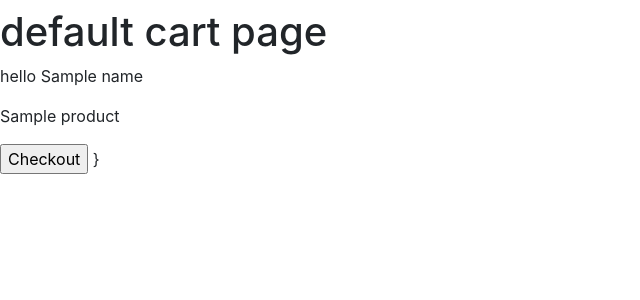
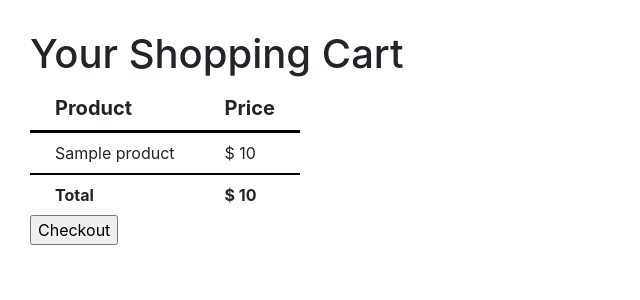
Before and after one commit to rahul-tuladhar/cs4750-databases-final-project, a Django app: template Vapor/cart/templates/cart/cart_view.html in a window 1280 px wide. Shown: the part 52-352 px from the top of the page, without its empty margins (0-640 px from the left). Run offline with Django 3.2, Linux system fonts and the light colour scheme; the template is opened without the code that fills it: most values are stand-ins (such as "Sample title", 1, 10 or a date in 2020); some libraries are stand-ins or nearby versions.

Commit message:
style on shopping cart page

```diff
--- /dev/null
+++ b/Vapor/cart/static/cart/style.css
@@ -0,0 +1,23 @@
+th, td {
+	padding: 10px;
+	padding-left: 25px;
+	padding-right: 25px;
+}
+
+th {
+	font-size: 20px;
+	border-bottom: 3px solid black;
+}
+
+.l-margin {
+	margin: 30px;
+}
+
+.totalrow {
+	font-weight: bold;
+	border-top: 2px solid black;
+}
+
+.testclass {
+	background-color: red;
+}
--- a/Vapor/cart/templates/cart/cart_view.html
+++ b/Vapor/cart/templates/cart/cart_view.html
@@ -2,24 +2,41 @@
 <link rel="stylesheet" href="https://fonts.googleapis.com/css?family=Roboto">
 <link rel="stylesheet" href="https://maxcdn.bootstrapcdn.com/bootstrap/4.0.0-beta.2/css/bootstrap.min.css" integrity="sha384-PsH8R72JQ3SOdhVi3uxftmaW6Vc51MKb0q5P2rRUpPvrszuE4W1povHYgTpBfshb" crossorigin="anonymous">
 <link rel="stylesheet" href="http://code.ionicframework.com/ionicons/2.0.1/css/ionicons.min.css">
-<link rel="stylesheet" href="{% static "css/home/home.css" %}">
+<link rel="stylesheet" href="{% static 'css/home/home.css' %}">
+
 {% include "home/navbar.html" %}
+{% load static %}
+<link rel="stylesheet" type='text/css' href="{% static 'cart/style.css' %}" />
+<div class="l-margin">
+	{% if name %}
+		<h1> Your Shopping Cart </h1>
 
-<h1> default cart page </h1>
+		<table>
+			<tbody>
+				<tr>
+					<th> Product </th>
+					<th> Price </th>
+				{% for product in items %}
+					<tr>
+						<td> {{ product.product_name }} </td>
+						<td> $ {{ product.price }} </td>
+					</tr>
+				{% endfor %}
 
-{% if name %}
-<p> hello {{ name }} </p>
+				<tr class="totalrow">
+					<td> Total </td>
+					<td> $ {{ transaction_total }} </td>
+				</tr>
+			</tbody>
+		</table>
 
-{% for product in items %}
-<p> {{ product.product_name }} </p>
-{% endfor %}
+		<form method='post'>
+			{% csrf_token %}
+			<input type='submit', name='checkout', value='Checkout' />
 
-<form method='post'>
-	{% csrf_token %}
-	<input type='submit', name='checkout', value='Checkout' />
-	}
-</form>
+		</form>
 
-{% else %}
-<p> Invalid cart page </p>
-{% endif %}
+	{% else %}
+		<h1> Invalid cart page </h1>
+	{% endif %}
+</div>
--- a/Vapor/cart/views.py
+++ b/Vapor/cart/views.py
@@ -1,6 +1,7 @@
 from django.shortcuts import render, redirect
 from data.models import Customer, ShoppingCart, Product, Transaction
 import datetime
+from decimal import *
 
 
 # Create your views here.
@@ -27,6 +28,7 @@ def cart_view(request, user_id):
 			transaction_total += float(product.price)
 
 		context['items'] = list_items
+		context['transaction_total'] = Decimal(transaction_total).quantize(Decimal('.01'))
 
 	if request.method == 'POST':
 		if request.POST.get('checkout'):
--- a/Vapor/data/models.py
+++ b/Vapor/data/models.py
@@ -120,7 +120,7 @@ class Product(models.Model):
 
     product_name = models.CharField(max_length = 400) # only one document can have document=true field
     product_description = models.CharField(max_length=200)
-    price = models.CharField(max_length = 100, default="")
+    price = models.DecimalField(max_digits=100, decimal_places=2)
     genre = models.CharField(max_length = 100, null = True)
     release_date = models.DateTimeField(max_length = 200)
     stock = models.BigIntegerField()
```
Also changed, not shown: Vapor/create/templates/create/newProduct.html (+11 -0 lines), Vapor/search/templates/search/detailview.html (+11 -0 lines), Vapor/data/migrations/0009_auto_20171128_1346.py (added).
